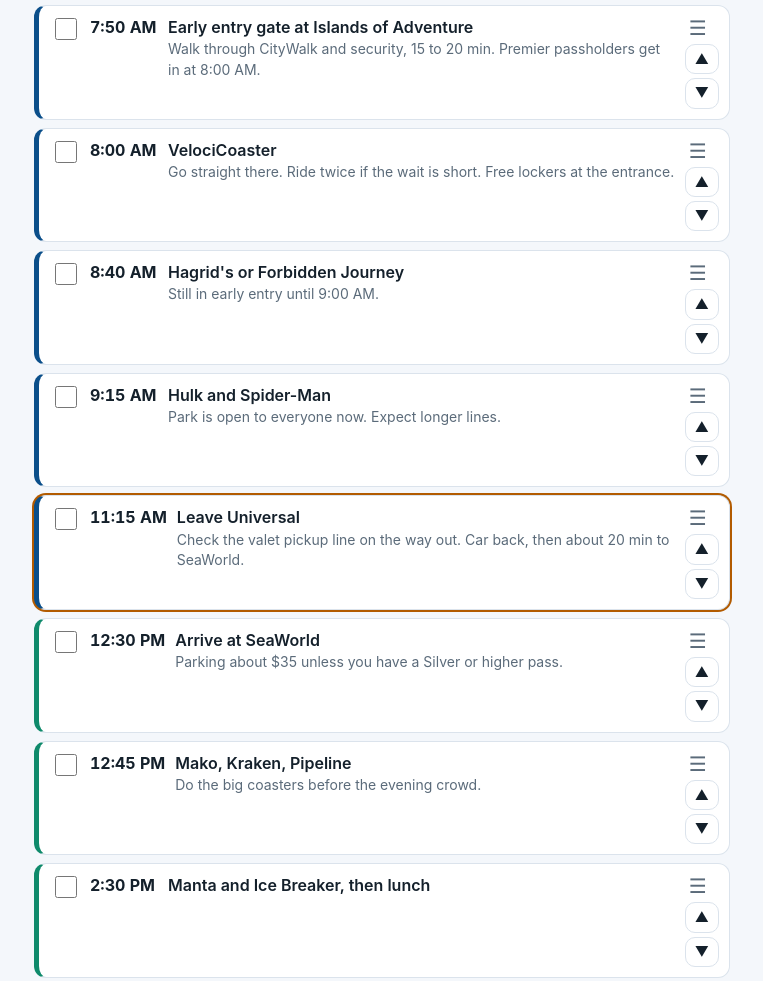
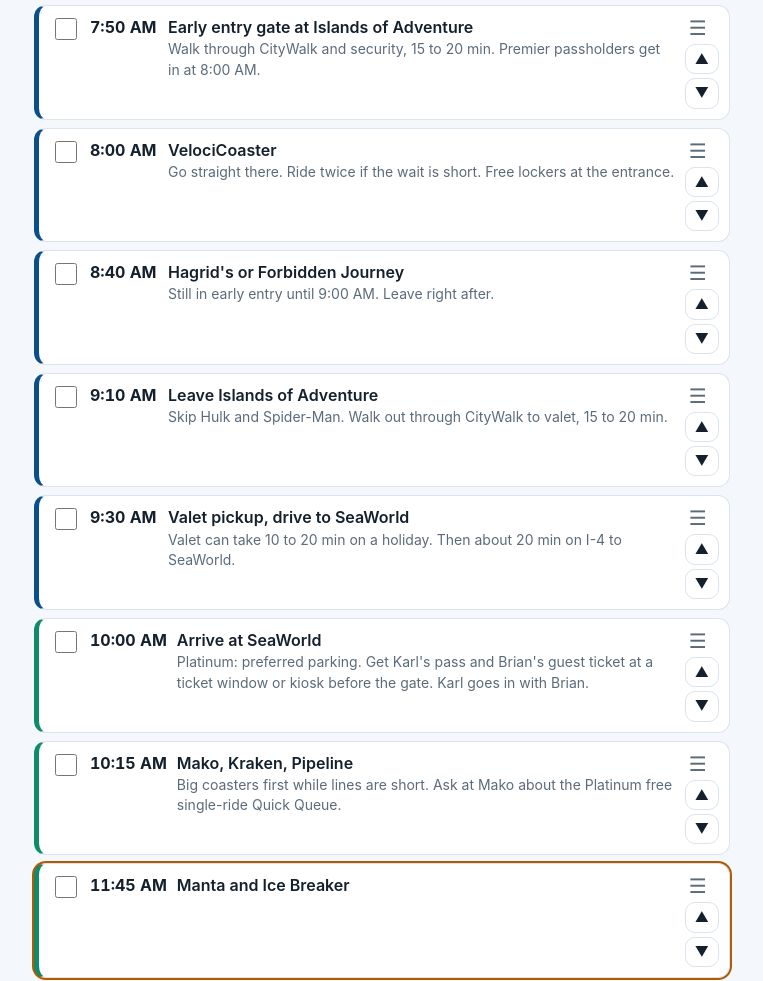
Before and after one commit to karlmarx/sites-93fyi, a plain HTML site: page sites/seaworld/public/index.html in a window 1280 px wide. Shown: the part 692-1673 px from the top of the page, without its empty margins (258-1021 px from the left). Drawn offline with Linux system fonts and the light colour scheme.

Commit message:
Seaworld plan: skip Hulk and Spider-Man, arrive at SeaWorld around 10 AM
Co-Authored-By: Claude Opus 5.5 <noreply@anthropic.com>

```diff
--- a/sites/seaworld/public/index.html
+++ b/sites/seaworld/public/index.html
@@ -153,7 +153,7 @@ footer{max-width:720px;margin:0 auto;padding:0 12px 30px;color:var(--muted);font
     <div class="title">Parking</div>
     <div class="kv">
       <b>Universal</b><span>Valet (pick): free with Premier when available, saves about 10 min of walking at 7:30, but car pickup at 11:30 can take 10 to 20 min. Regular garage: also included, fast exit, longer walk in.</span>
-      <b>SeaWorld</b><span>About $35 general parking, free with a Silver or higher pass.</span>
+      <b>SeaWorld</b><span>Preferred parking free with Karl's Platinum pass (general parking is about $35 otherwise).</span>
     </div>
   </div>
 </section>
@@ -165,13 +165,11 @@ footer{max-width:720px;margin:0 auto;padding:0 12px 30px;color:var(--muted);font
     <p>You both hold Premier passes, which include early entry and parking. Nothing to buy.</p>
   </div>
   <div class="card">
-    <div class="title">SeaWorld: pick one (Black Friday prices)</div>
+    <div class="title">SeaWorld: Karl's Platinum pass</div>
     <div class="kv">
-      <b>2 day tickets</b><span>$123.98 plus parking. Today only.</span>
-      <b>2 Fun Cards</b><span>$209.98 plus parking. Unlimited SeaWorld through 2027.</span>
-      <b>Silver FL Parks + 1 ticket</b><span>$355.99. Free parking, adds Busch Gardens, Aquatica, Adventure Island for Karl.</span>
+      <b>Karl: Platinum pass</b><span>$415.45 with tax and fees. Preferred parking, 2 guest tickets good through Dec 31 (Brian uses one today, Karl must enter with him).</span>
     </div>
-    <p class="note">Prices before tax, from SeaWorld's limited-time offers page, read Nov 26. Day tickets are date-specific.</p>
+    <p class="note">Price from SeaWorld's checkout, Nov 26. Renews yearly at $394.35 unless cancelled before the first year ends.</p>
   </div>
 </section>
 
@@ -211,19 +209,21 @@ footer{max-width:720px;margin:0 auto;padding:0 12px 30px;color:var(--muted);font
 
 <script>
 (function(){
-  var KEY = "sw93-plan-2026-11-26-v2";
+  var KEY = "sw93-plan-2026-11-26-v3";
   var ORIGINAL = [
     {t:"07:00", p:"u", title:"Breakfast at Hyatt Place", d:"Grab and go. Leave by 7:15 at the latest."},
     {t:"07:12", p:"u", title:"Leave the hotel", d:"Both Premier passes and photo IDs. About 15 min to Universal."},
     {t:"07:30", p:"u", title:"Valet drop-off", d:"Free with Premier when available. If full or charging, use regular parking (about 5 min more walking)."},
     {t:"07:50", p:"u", title:"Early entry gate at Islands of Adventure", d:"Walk through CityWalk and security, 15 to 20 min. Premier passholders get in at 8:00 AM."},
     {t:"08:00", p:"u", title:"VelociCoaster", d:"Go straight there. Ride twice if the wait is short. Free lockers at the entrance."},
-    {t:"08:40", p:"u", title:"Hagrid's or Forbidden Journey", d:"Still in early entry until 9:00 AM."},
-    {t:"09:15", p:"u", title:"Hulk and Spider-Man", d:"Park is open to everyone now. Expect longer lines."},
-    {t:"11:15", p:"u", title:"Leave Universal", d:"Check the valet pickup line on the way out. Car back, then about 20 min to SeaWorld."},
-    {t:"12:30", p:"sw", title:"Arrive at SeaWorld", d:"Parking about $35 unless you have a Silver or higher pass."},
-    {t:"12:45", p:"sw", title:"Mako, Kraken, Pipeline", d:"Do the big coasters before the evening crowd."},
-    {t:"14:30", p:"sw", title:"Manta and Ice Breaker, then lunch", d:""},
+    {t:"08:40", p:"u", title:"Hagrid's or Forbidden Journey", d:"Still in early entry until 9:00 AM. Leave right after."},
+    {t:"09:10", p:"u", title:"Leave Islands of Adventure", d:"Skip Hulk and Spider-Man. Walk out through CityWalk to valet, 15 to 20 min."},
+    {t:"09:30", p:"u", title:"Valet pickup, drive to SeaWorld", d:"Valet can take 10 to 20 min on a holiday. Then about 20 min on I-4 to SeaWorld."},
+    {t:"10:00", p:"sw", title:"Arrive at SeaWorld", d:"Platinum: preferred parking. Get Karl's pass and Brian's guest ticket at a ticket window or kiosk before the gate. Karl goes in with Brian."},
+    {t:"10:15", p:"sw", title:"Mako, Kraken, Pipeline", d:"Big coasters first while lines are short. Ask at Mako about the Platinum free single-ride Quick Queue."},
+    {t:"11:45", p:"sw", title:"Manta and Ice Breaker", d:""},
+    {t:"12:45", p:"sw", title:"Lunch", d:"Platinum gets 15% off food."},
+    {t:"14:00", p:"sw", title:"Expedition Odyssey and Penguin Trek", d:"Or animal exhibits and a break."},
     {t:"15:30", p:"sw", title:"Orca Encounter show", d:"Check the SeaWorld app for today's show times."},
     {t:"16:00", p:"sw", title:"Christmas Celebration", d:"Holiday food booths open at 4:00 PM. Lights after dark."},
     {t:"21:00", p:"sw", title:"Park closes, head back to the hotel", d:"About 10 to 15 min drive."}
```
